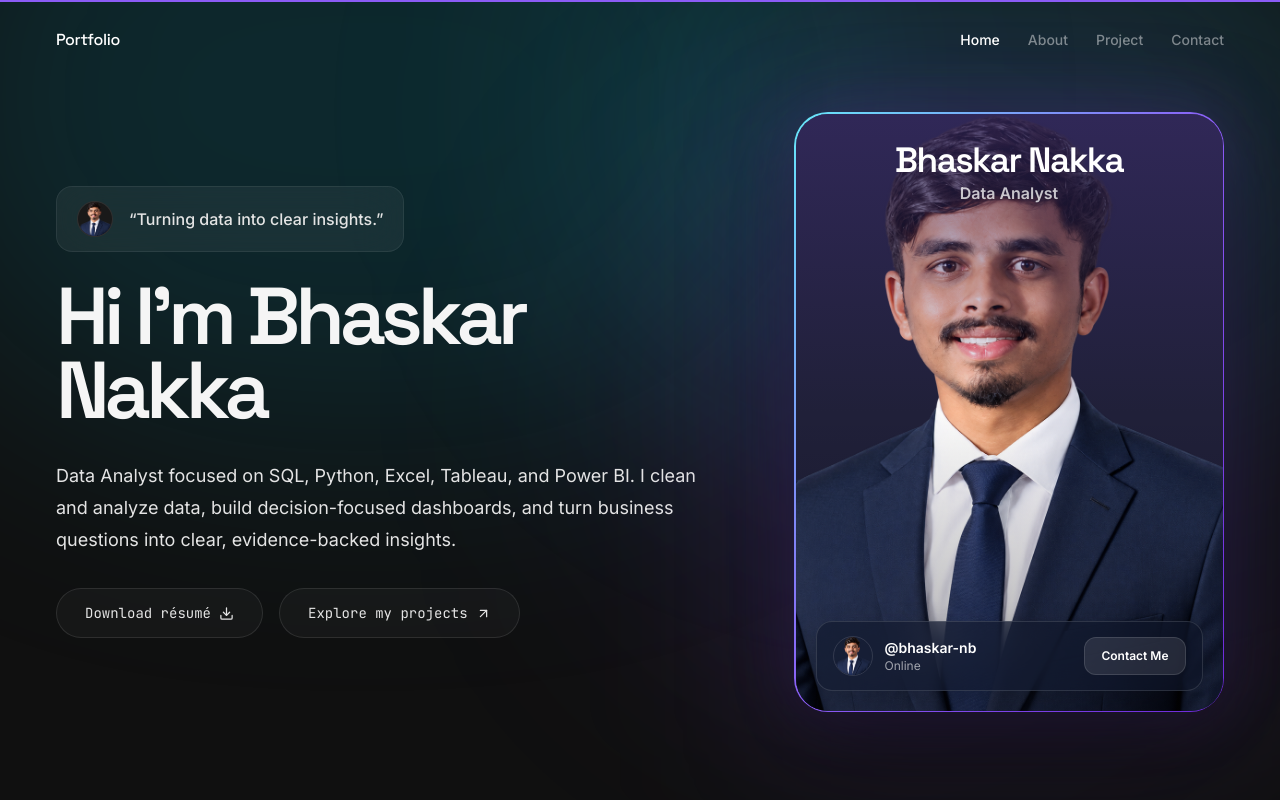
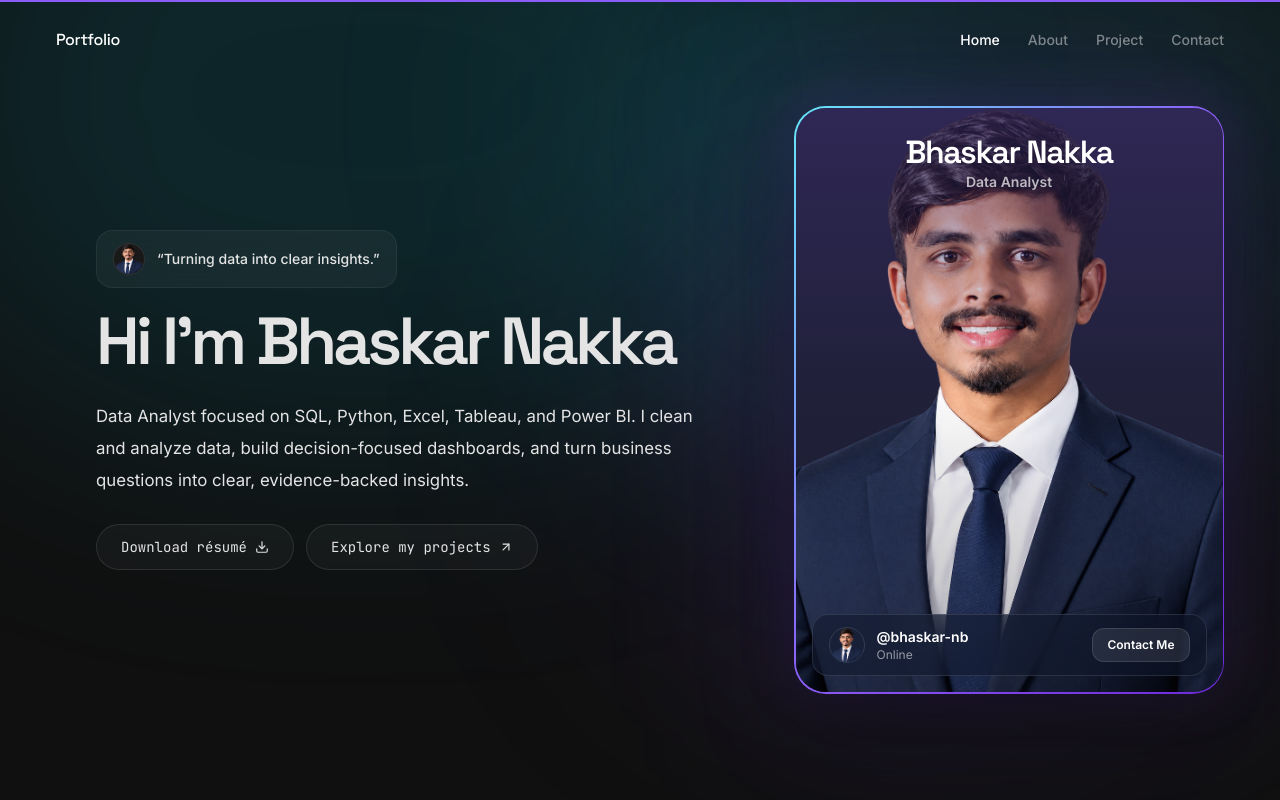
Before and after one commit to bhaskar-nb/portfolio, a Next.js app: page / in a window 1280 px wide. Shown: the top 800 px of the page. Built offline with nearby package versions, Linux system fonts and the light colour scheme.

Commit message:
Refine hero composition to reference layout

```diff
--- a/components/Hero.tsx
+++ b/components/Hero.tsx
@@ -9,57 +9,64 @@ import MagneticButton from "@/components/MagneticButton";
 export default function Hero() {
   return (
     <section id="home" className="relative isolate min-h-[100svh] overflow-hidden bg-base-900">
-      <div className="pointer-events-none absolute inset-0 bg-grid-fine opacity-[0.045]" />
-      <div className="pointer-events-none absolute left-[-8%] top-[-15rem] h-[42rem] w-[58rem] rounded-full bg-cyan-500/[0.15] blur-[130px]" />
-      <div className="pointer-events-none absolute right-[-10%] top-[-12rem] h-[38rem] w-[52rem] rounded-full bg-cyan-400/[0.12] blur-[130px]" />
-      <div className="pointer-events-none absolute right-[10%] top-[16%] h-[34rem] w-[34rem] rounded-full bg-violet-500/[0.09] blur-[130px]" />
+      <div className="pointer-events-none absolute inset-0 bg-grid-fine opacity-[0.03]" />
+      <div className="pointer-events-none absolute left-[-8%] top-[-15rem] h-[42rem] w-[58rem] rounded-full bg-cyan-500/[0.13] blur-[130px]" />
+      <div className="pointer-events-none absolute right-[-10%] top-[-12rem] h-[38rem] w-[52rem] rounded-full bg-cyan-400/[0.10] blur-[130px]" />
+      <div className="pointer-events-none absolute right-[10%] top-[18%] h-[34rem] w-[34rem] rounded-full bg-violet-500/[0.08] blur-[130px]" />
 
-      <div className="relative mx-auto grid min-h-[100svh] w-full max-w-[1450px] items-center gap-16 px-6 pb-20 pt-28 sm:px-10 lg:grid-cols-[1fr_430px] lg:gap-20 lg:px-14 lg:pb-24 lg:pt-28">
+      <div className="relative mx-auto grid min-h-[100svh] w-full max-w-[1450px] items-center gap-12 px-6 pb-16 pt-24 sm:px-10 lg:grid-cols-[minmax(0,1fr)_430px] lg:gap-16 lg:px-14 lg:pb-20 lg:pt-20">
         <motion.div
-          initial={{ opacity: 0, y: 24 }}
+          initial={{ opacity: 0, y: 20 }}
           whileInView={{ opacity: 1, y: 0 }}
           viewport={{ once: true }}
-          transition={{ duration: 0.7 }}
-          className="max-w-[700px]"
+          transition={{ duration: 0.65 }}
+          className="max-w-[650px] lg:pl-10"
         >
-          <div className="mb-7 inline-flex items-center gap-4 rounded-2xl border border-white/[0.07] bg-white/[0.055] px-5 py-3.5 backdrop-blur-xl">
-            <div className="relative h-9 w-9 overflow-hidden rounded-full border border-white/10 bg-base-700">
-              <Image src="/DP image.png" alt="" fill sizes="36px" className="object-cover object-top" />
+          <div className="mb-6 inline-flex items-center gap-3 rounded-2xl border border-white/[0.06] bg-white/[0.045] px-4 py-3 backdrop-blur-xl">
+            <div className="relative h-8 w-8 overflow-hidden rounded-full border border-white/10 bg-base-700">
+              <Image src="/DP image.png" alt="" fill sizes="32px" className="object-cover object-top" />
             </div>
-            <span className="text-sm font-medium text-ink-200 sm:text-base">
+            <span className="text-sm font-medium text-ink-200">
               “Turning data into clear insights.”
             </span>
           </div>
 
-          <h1 className="max-w-[680px] font-display text-[clamp(3.6rem,6.3vw,6.4rem)] font-semibold leading-[0.92] tracking-[-0.065em] text-ink-100">
+          <h1 className="max-w-[620px] font-display text-[clamp(3.2rem,5.2vw,5.7rem)] font-semibold leading-[0.9] tracking-[-0.06em] text-ink-200">
             Hi I&apos;m {profile.name}
           </h1>
 
-          <p className="mt-8 max-w-[680px] text-base leading-7 text-ink-300 sm:text-lg sm:leading-8">
+          <p className="mt-7 max-w-[650px] text-base leading-7 text-ink-300 sm:text-[1.05rem] sm:leading-8">
             {profile.summary}
           </p>
 
-          <div className="mt-8 flex flex-wrap items-center gap-4">
-            <MagneticButton href="/Resume.pdf" download className="btn-secondary rounded-full px-7 py-3.5">
-              Download résumé <Download size={15} />
+          <div className="mt-7 flex flex-wrap items-center gap-3">
+            <MagneticButton
+              href="/Resume.pdf"
+              download
+              className="btn-secondary rounded-full px-6 py-3 text-sm"
+            >
+              Download résumé <Download size={14} />
             </MagneticButton>
-            <MagneticButton href="#projects" className="btn-secondary rounded-full px-7 py-3.5">
-              Explore my projects <ArrowUpRight size={15} />
+            <MagneticButton
+              href="#projects"
+              className="btn-secondary rounded-full px-6 py-3 text-sm"
+            >
+              Explore my projects <ArrowUpRight size={14} />
             </MagneticButton>
           </div>
         </motion.div>
 
         <motion.div
-          initial={{ opacity: 0, x: 30 }}
+          initial={{ opacity: 0, x: 24 }}
           whileInView={{ opacity: 1, x: 0 }}
           viewport={{ once: true }}
-          transition={{ duration: 0.8, delay: 0.1 }}
-          className="relative mx-auto w-full max-w-[430px]"
+          transition={{ duration: 0.75, delay: 0.05 }}
+          className="relative mx-auto w-full max-w-[430px] lg:mr-2"
         >
-          <div className="absolute -inset-12 rounded-[58px] bg-violet-500/[0.12] blur-[80px]" />
+          <div className="absolute -inset-10 rounded-[55px] bg-violet-500/[0.10] blur-[75px]" />
 
-          <div className="relative rounded-[34px] bg-gradient-to-br from-cyan-300 via-violet-500 to-violet-700 p-[1.5px] shadow-[0_30px_100px_rgba(0,0,0,0.5),0_0_65px_rgba(139,92,246,0.22)]">
-            <div className="relative aspect-[0.715] overflow-hidden rounded-[32px] bg-[#202039]">
+          <div className="relative rounded-[32px] bg-gradient-to-br from-cyan-300 via-violet-500 to-violet-700 p-[1.5px] shadow-[0_30px_90px_rgba(0,0,0,0.48),0_0_55px_rgba(139,92,246,0.18)]">
+            <div className="relative aspect-[0.73] overflow-hidden rounded-[30px] bg-[#202039]">
               <Image
                 src="/DP image.png"
                 alt={profile.name + " — Data Analyst"}
@@ -69,31 +76,30 @@ export default function Hero() {
                 priority
               />
 
-              <div className="absolute inset-0 bg-gradient-to-b from-[#392c68]/65 via-transparent to-[#07070b]/35" />
+              <div className="absolute inset-0 bg-gradient-to-b from-[#392c68]/60 via-transparent to-[#07070b]/30" />
 
-              <div className="absolute left-0 right-0 top-0 z-10 px-6 pt-7 text-center">
-                <h2 className="font-display text-[2.05rem] font-semibold leading-none tracking-[-0.045em] text-white sm:text-[2.2rem]">
+              <div className="absolute left-0 right-0 top-0 z-10 px-5 pt-7 text-center">
+                <h2 className="font-display text-[1.9rem] font-semibold leading-none tracking-[-0.045em] text-white sm:text-[2rem]">
                   {profile.name}
                 </h2>
-                <p className="mt-1 text-sm font-semibold text-white/75 sm:text-base">
+                <p className="mt-1 text-sm font-semibold text-white/70">
                   {profile.role}
                 </p>
               </div>
 
-              <div className="absolute bottom-5 left-5 right-5 z-10 flex items-center justify-between gap-3 rounded-2xl border border-white/[0.12] bg-slate-900/55 px-4 py-3.5 shadow-[0_10px_30px_rgba(0,0,0,0.18)] backdrop-blur-xl">
+              <div className="absolute bottom-4 left-4 right-4 z-10 flex items-center justify-between gap-3 rounded-2xl border border-white/[0.11] bg-slate-900/50 px-4 py-3 backdrop-blur-xl">
                 <div className="flex min-w-0 items-center gap-3">
-                  <div className="relative h-10 w-10 shrink-0 overflow-hidden rounded-full border border-white/[0.12]">
-                    <Image src="/DP image.png" alt="" fill sizes="40px" className="object-cover object-top" />
+                  <div className="relative h-9 w-9 shrink-0 overflow-hidden rounded-full border border-white/[0.12]">
+                    <Image src="/DP image.png" alt="" fill sizes="36px" className="object-cover object-top" />
                   </div>
                   <div className="min-w-0">
                     <p className="truncate text-sm font-semibold text-white">@{profile.githubUsername}</p>
-                    <p className="text-xs text-white/60">Online</p>
+                    <p className="text-xs text-white/55">Online</p>
                   </div>
                 </div>
-
                 <a
                   href="#contact"
-                  className="shrink-0 rounded-xl border border-white/[0.12] bg-white/[0.10] px-4 py-2.5 text-xs font-semibold text-white transition hover:bg-white/[0.16]"
+                  className="shrink-0 rounded-xl border border-white/[0.12] bg-white/[0.09] px-3.5 py-2 text-xs font-semibold text-white transition hover:bg-white/[0.15]"
                 >
                   Contact Me
                 </a>
```
